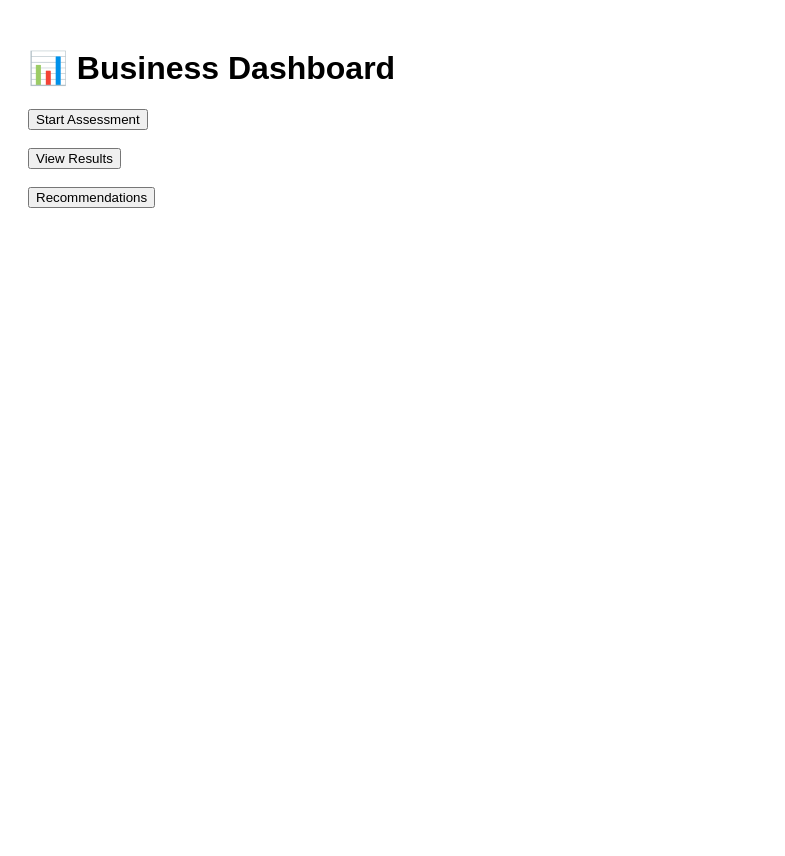
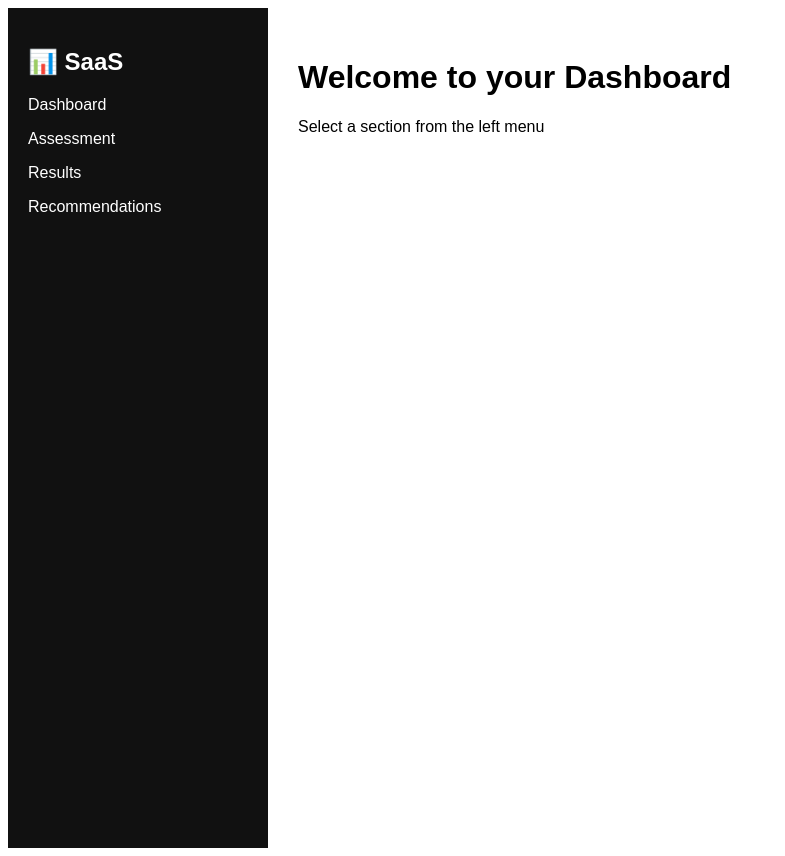
Before and after one commit to madudoris1993-tech/business-diagnostic-saas, a Next.js app: page / in a window 1280 px wide. Shown: the whole page, without its empty margins (0-785 px from the left). Before the commit the page ends 800 px from the top, so only its background shows below. Built offline with nearby package versions, Linux system fonts and the light colour scheme.

Commit message:
Update index.js

```diff
--- a/pages/index.js
+++ b/pages/index.js
@@ -42,7 +42,13 @@ export default function Home() {
       });
     });
 
-    return Math.round((total / max) * 100);
+    return max === 0 ? 0 : Math.round((total / max) * 100);
+  };
+
+  const getPerformanceLevel = (score) => {
+    if (score < 40) return "Critical";
+    if (score < 70) return "Moderate";
+    return "Strong";
   };
 
   const getRecommendation = (score) => {
@@ -52,28 +58,43 @@ export default function Home() {
   };
 
   return (
-    <div style={{ padding: 20, fontFamily: "Arial" }}>
+    <div style={{ display: "flex", fontFamily: "Arial" }}>
+
+      {/* SIDEBAR */}
+      <div style={{
+        width: 220,
+        height: "100vh",
+        background: "#111",
+        color: "#fff",
+        padding: 20
+      }}>
+        <h2>📊 SaaS</h2>
+
+        <p style={{ cursor: "pointer" }} onClick={() => setScreen("dashboard")}>
+          Dashboard
+        </p>
+
+        <p style={{ cursor: "pointer" }} onClick={() => setScreen("assessment")}>
+          Assessment
+        </p>
+
+        <p style={{ cursor: "pointer" }} onClick={() => setScreen("results")}>
+          Results
+        </p>
+
+        <p style={{ cursor: "pointer" }} onClick={() => setScreen("recommendations")}>
+          Recommendations
+        </p>
+      </div>
+
+      {/* MAIN CONTENT */}
+      <div style={{ flex: 1, padding: 30 }}>
 
         {/* DASHBOARD */}
         {screen === "dashboard" && (
           <>
-          <h1>📊 Business Dashboard</h1>
-
-          <button onClick={() => setScreen("assessment")}>
-            Start Assessment
-          </button>
-
-          <br /><br />
-
-          <button onClick={() => setScreen("results")}>
-            View Results
-          </button>
-
-          <br /><br />
-
-          <button onClick={() => setScreen("recommendations")}>
-            Recommendations
-          </button>
+            <h1>Welcome to your Dashboard</h1>
+            <p>Select a section from the left menu</p>
           </>
         )}
 
@@ -83,9 +104,10 @@ export default function Home() {
             <h2>{currentSection}</h2>
 
             {sections[currentSection].map((q, i) => (
-            <div key={i}>
+              <div key={i} style={{ marginBottom: 20 }}>
                 <p>{q}</p>
                 <select
+                  value={answers[currentSection]?.[q] || ""}
                   onChange={(e) =>
                     handleChange(currentSection, q, e.target.value)
                   }
@@ -100,19 +122,26 @@ export default function Home() {
               </div>
             ))}
 
-          <br />
-
-          <button onClick={() => setScreen("dashboard")}>Back</button>
+            <div style={{ marginTop: 20 }}>
+              {step > 0 && (
+                <button onClick={() => setStep(step - 1)}>
+                  Back
+                </button>
+              )}
 
               <button
-            onClick={() =>
-              step < sectionNames.length - 1
-                ? setStep(step + 1)
-                : setScreen("results")
+                style={{ marginLeft: 10 }}
+                onClick={() => {
+                  if (step < sectionNames.length - 1) {
+                    setStep(step + 1);
+                  } else {
+                    setScreen("results");
                   }
+                }}
               >
                 Next
               </button>
+            </div>
           </>
         )}
 
@@ -121,6 +150,7 @@ export default function Home() {
           <>
             <h2>📊 Results</h2>
             <h3>Score: {calculateScore()}%</h3>
+            <h3>Performance: {getPerformanceLevel(calculateScore())}</h3>
 
             <button onClick={() => setScreen("dashboard")}>
               Back to Dashboard
@@ -139,6 +169,8 @@ export default function Home() {
             </button>
           </>
         )}
+
+      </div>
     </div>
   );
 }
```
Lines whose indentation alone changed are shown as unchanged.
